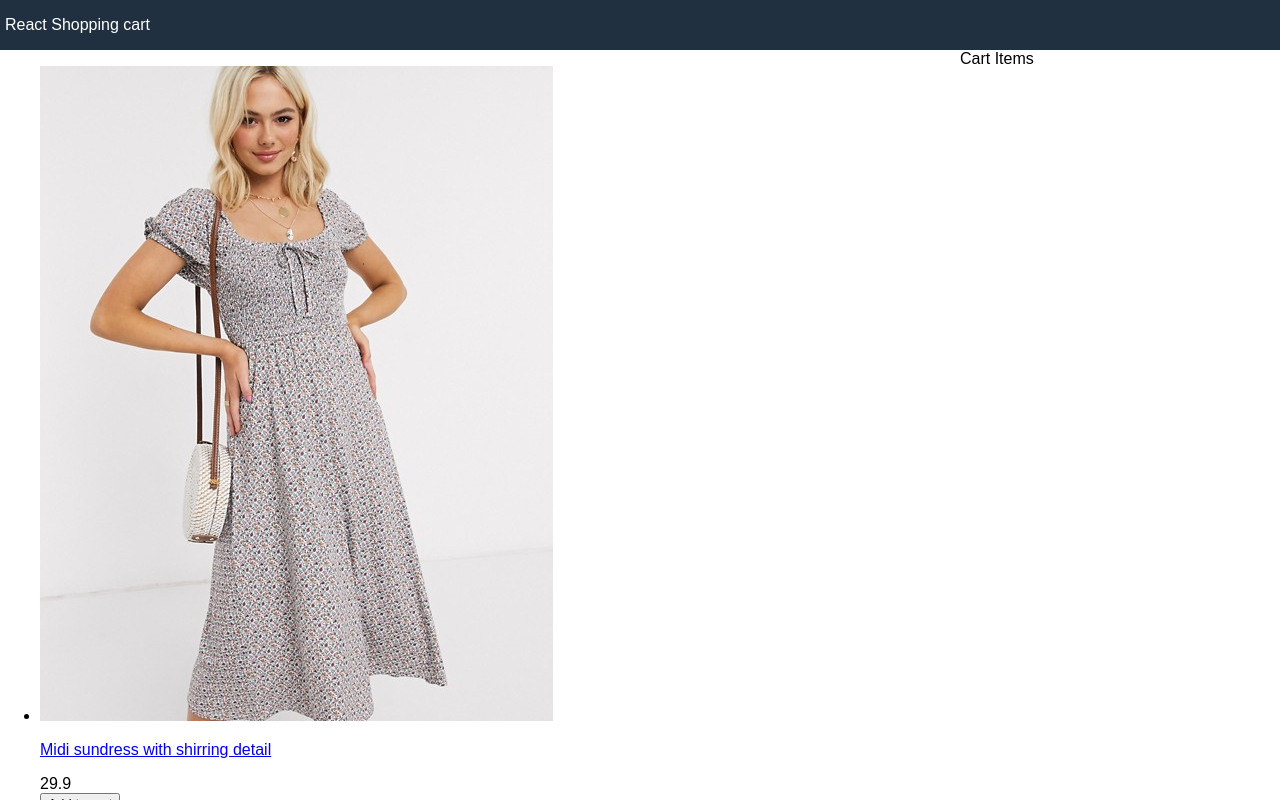
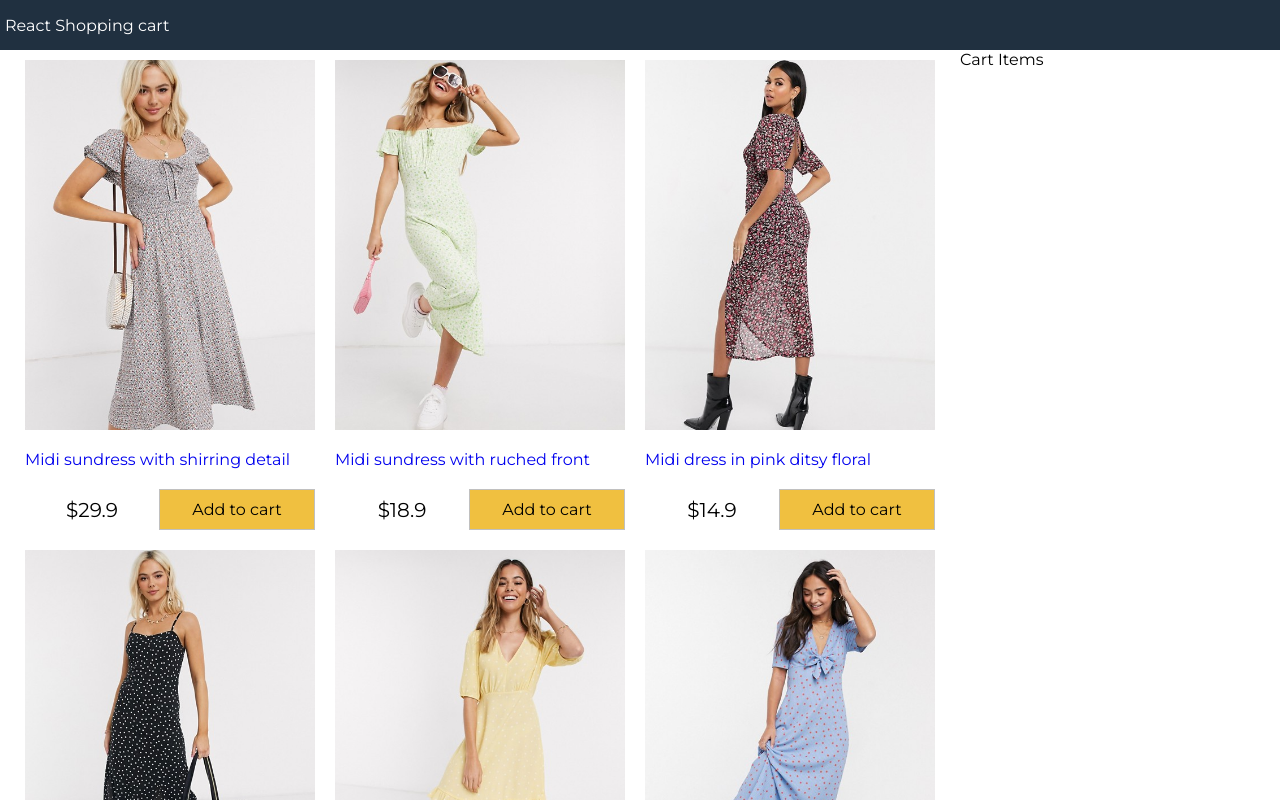
Before and after one commit to indranil2507/react-redux-ecommerce, a React (Create React App) app: page / in a window 1280 px wide. Shown: the top 800 px of the page. Built offline with nearby package versions, Linux system fonts and the light colour scheme.

Commit message:
styling product component

```diff
--- a/src/components/Products.jsx
+++ b/src/components/Products.jsx
@@ -1,4 +1,5 @@
 import React, { Component } from 'react'
+import formatCurrency from "../util"
 
 export default class Products extends Component {
     render() {
@@ -18,7 +19,7 @@
                             </a>
                             <div className="product-price">
                                 <div>
-                                    {product.price}
+                                    {formatCurrency(product.price )}
                                 </div>
                                 <button className="button primary">
                                     Add to cart
--- a/src/index.css
+++ b/src/index.css
@@ -1,3 +1,6 @@
+
+@import url("https://fonts.googleapis.com/css2?family=Montserrat&display=swap");
+
 html{
   font-size:62.5%;
   box-sizing: border-box;
@@ -6,9 +9,9 @@
   height: 100vh;
   margin:0;
 }
-body, input,select,textarea{
+body, input,select,button,textarea{
+  font-family: Montserrat, Helvetica, Arial, sans-serif;
   font-size: 1.6rem;
-  font-family: Arial, Helvetica, sans-serif;
 }
 .grid-container{
   display:grid;
@@ -57,3 +60,63 @@
 .sidebar{
   flex: 1 20rem;
 }
+
+/* products */
+
+.products{
+  display: flex;
+  flex-wrap: wrap;
+  justify-content: center;
+  align-items: center;
+  padding: 0%;
+  margin: 0;
+  list-style-type:none;
+
+}
+
+.products li{
+  flex: 0 1 29rem;
+  height : 47rem;
+  padding: 1rem;
+ ;
+}
+
+.product{
+  display: flex;
+  flex-direction: column;
+  justify-content: space-between;
+  height: 100%;
+}
+
+.product img{
+  max-width: 37rem;
+  max-height: 37rem;
+}
+.product-price{
+  display: flex;
+  justify-content: center;
+  align-items: center;
+}
+.product-price div,.product-price button{
+  text-align: center;
+  flex: 1;
+}
+.product-price div{
+  font-size: 2rem;
+}
+
+.button{
+  padding: 1rem;
+  border: 0.1rem #c0c0c0 solid;
+  background-color: #f0f0f0;
+  cursor: pointer;
+}
+.button.primary{
+  background-color: #f0c040;
+}
+.button:hover{
+  border: 0.1rem #808080 solid;
+}
+a{
+  text-decoration: none;
+}
--- /dev/null
+++ b/src/util.js
@@ -0,0 +1,3 @@
+export default function formatCurrency(num){
+     return "$" + Number(num.toFixed(1)).toLocaleString()+" ";
+}
```
Also changed, not shown: 1 other file (tests, documents, lock files or other folders).
